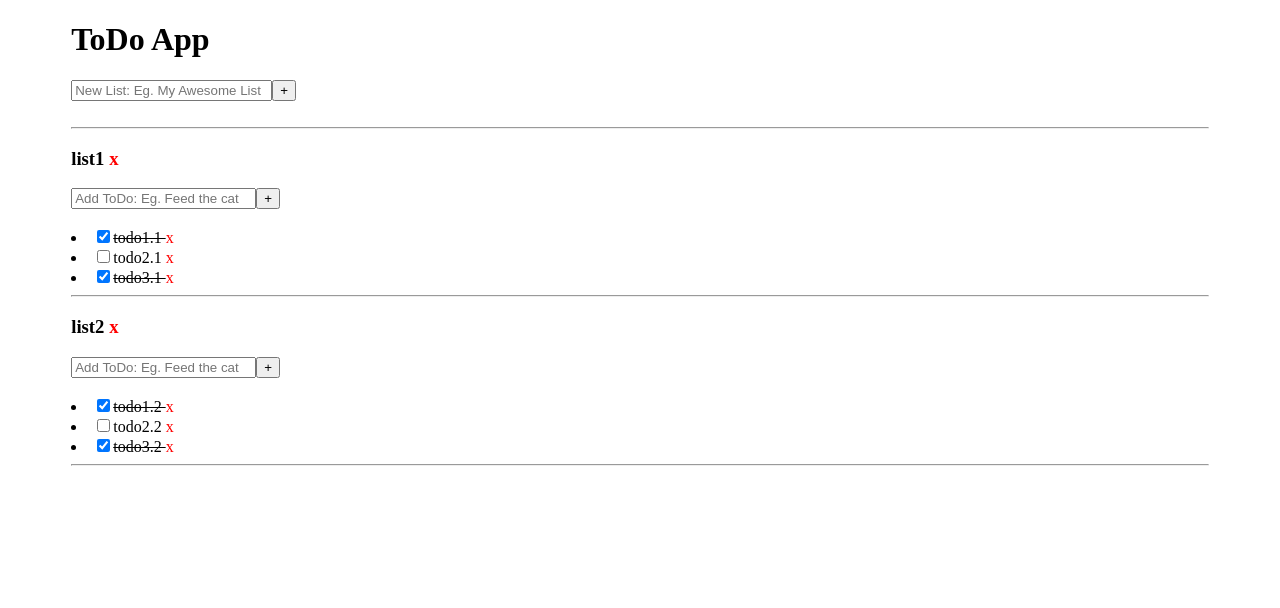
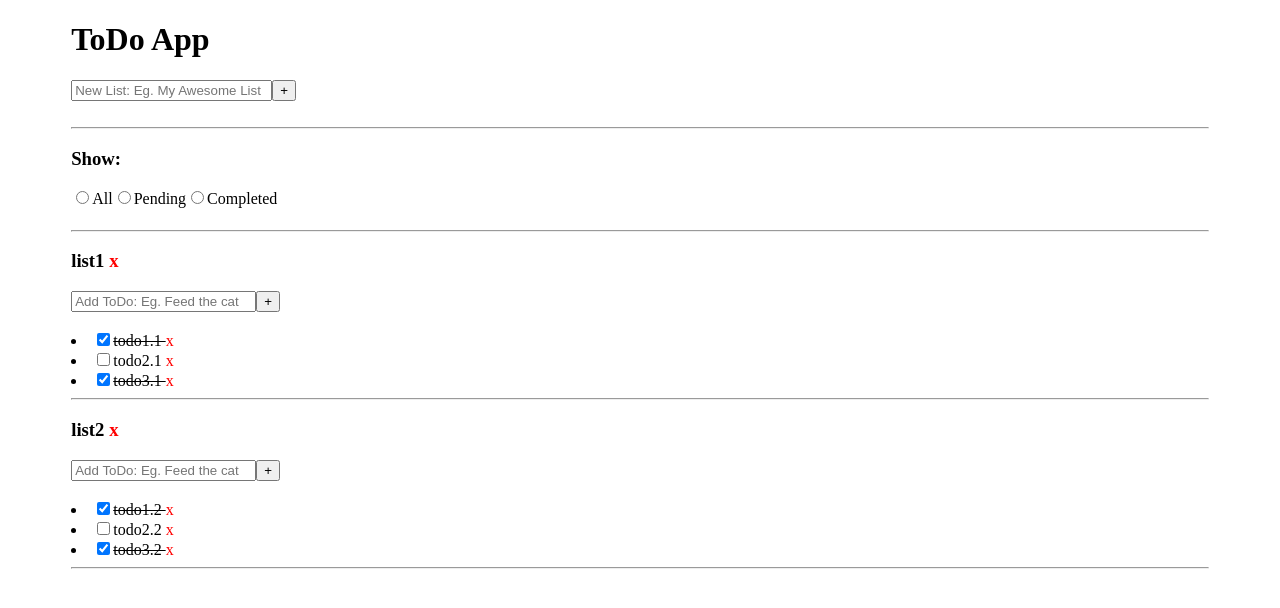
Before and after one commit to jcs98/todo-app, a React (Create React App) app: page / in a window 1280 px wide. Shown: the top 608 px of the page. Built offline with nearby package versions, Linux system fonts and the light colour scheme.

Commit message:
Add Todo Filter

```diff
--- a/src/App.js
+++ b/src/App.js
@@ -1,9 +1,10 @@
 import React, { Component } from 'react';
 import TodoList from './components/TodoList';
 import AddList from './components/AddList';
+import TodoFilter from './components/TodoFilter';
 
 import { connect } from 'react-redux';
-import { addTodolist, deleteTodolist, toggleTodo, addTodo, deleteTodo } from './actions'
+import { addTodolist, deleteTodolist, toggleTodo, addTodo, deleteTodo, filterTodos } from './actions'
 
 import './App.css';
 
@@ -20,7 +21,8 @@ class App extends Component {
           key={todolist.name} todolist={todolist}
           toggleTodo={this.props.toggleTodo}
           addTodo={this.props.addTodo} deleteTodo = {this.props.deleteTodo}
-          deleteTodolist={this.props.deleteTodolist}/>
+          deleteTodolist={this.props.deleteTodolist}
+          currentFilter={this.props.currentFilter}/>
         );
       });
     }
@@ -30,6 +32,8 @@ class App extends Component {
           <h1>ToDo App</h1>
           <AddList addTodolist={this.props.addTodolist}/>
           <hr/>
+          <TodoFilter filterTodos={this.props.filterTodos}/>
+          <hr/>
           {todolists}
         </div>
     );
@@ -37,7 +41,8 @@ class App extends Component {
 }
 
 const mapStateToProps = state => ({
-  todolists: state.todos
+  todolists: state.todos,
+  currentFilter: state.filter
 });
 
 const mapDispatchToProps = dispatch => ({
@@ -45,7 +50,8 @@ const mapDispatchToProps = dispatch => ({
   deleteTodolist: name => dispatch(deleteTodolist(name)),
   toggleTodo: (id, listName) => dispatch(toggleTodo(id, listName)),
   addTodo: (title, listName) => dispatch(addTodo(title, listName)),
-  deleteTodo: (id, listName) => dispatch(deleteTodo(id, listName))
+  deleteTodo: (id, listName) => dispatch(deleteTodo(id, listName)),
+  filterTodos: (currentFilter) => dispatch(filterTodos(currentFilter))
 });
 
 export default connect(mapStateToProps, mapDispatchToProps)(App);
--- a/src/actions/index.js
+++ b/src/actions/index.js
@@ -28,3 +28,8 @@ export const deleteTodolist = (name) => ({
   type: 'DELETE_TODOLIST',
   name,
 })
+
+export const filterTodos = (currentFilter) => ({
+  type: 'FILTER_TODOS',
+  currentFilter,
+})
--- /dev/null
+++ b/src/components/TodoFilter.js
@@ -0,0 +1,17 @@
+import React, { Component } from 'react'
+
+export default class TodoFilter extends Component {
+  render() {
+    return (
+      <div>
+        <h3>Show:</h3>
+        <form onChange={(e)=>this.props.filterTodos(e.target.value)}>
+        <input type="radio" name="filter" value="ALL" />All
+        <input type="radio" name="filter" value="PENDING" />Pending
+        <input type="radio" name="filter" value="COMPLETED" />Completed
+        </form>
+        <h1 id="test"></h1>
+      </div>
+    )
+  }
+}
--- a/src/components/TodoList.js
+++ b/src/components/TodoList.js
@@ -8,8 +8,12 @@ class TodoList extends Component {
 
   render() {
     let todos;
+    let currentFilter = this.props.currentFilter;
     if (this.props.todolist.todos) {
       todos = this.props.todolist.todos.map(todo => {
+        if(currentFilter=="ALL" ||
+          currentFilter=="COMPLETED" && todo.completed ||
+          currentFilter=="PENDING" && !todo.completed)
         return (
           <Todo key={todo.id} todo={todo}
           toggleTodo={()=>this.props.toggleTodo(todo.id, this.props.todolist.name)}
--- /dev/null
+++ b/src/reducers/filter.js
@@ -0,0 +1,10 @@
+const filter = (state = "ALL", action) => {
+  switch (action.type) {
+    case 'FILTER_TODOS':
+      return action.currentFilter;
+    default:
+      return state;
+  }
+}
+
+export default filter
--- a/src/reducers/index.js
+++ b/src/reducers/index.js
@@ -1,6 +1,8 @@
 import { combineReducers } from 'redux';
 import todos from './todos';
+import filter from './filter';
 
 export const app = combineReducers({
-  todos
+  todos,
+  filter
 })
--- a/src/store.js
+++ b/src/store.js
@@ -45,7 +45,8 @@ const initialState = {
         },
       ]
     }
-  ]
+  ],
+  currentFilter: "ALL"
 };
 
 const store = createStore(app, initialState, composeWithDevTools());
```
Also changed, not shown: src/reducers/todos.js (line endings or trailing spaces).
